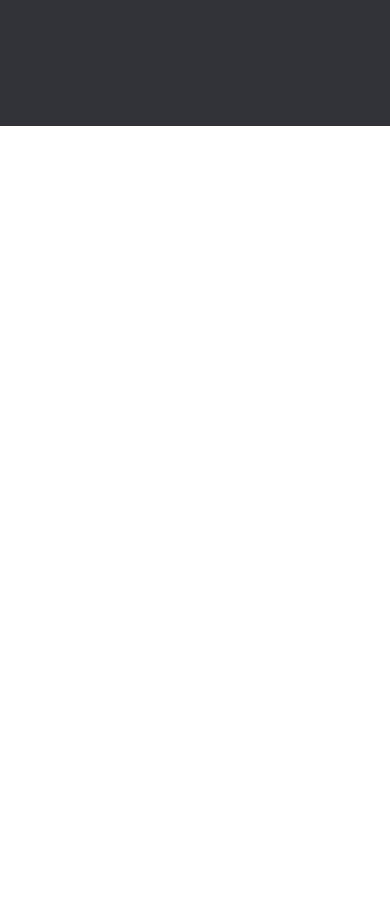
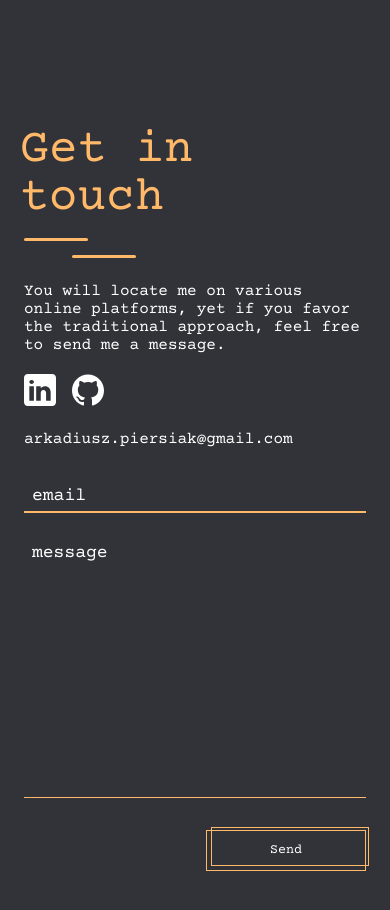
Before and after one commit to PanKarton/PersonalWebsite, a Next.js app: page / in a window 390 px wide. Shown: the part 1880-2790 px from the top of the page. Before the commit the page ends 2006 px from the top, so only its background shows below. Built offline with nearby package versions, Linux system fonts and the light colour scheme.

Commit message:
style/made contact section and contact form responsive

```diff
--- a/src/components/molecules/MainPageSection/MainPageSection.styles.ts
+++ b/src/components/molecules/MainPageSection/MainPageSection.styles.ts
@@ -5,7 +5,6 @@ export const StyledSection = styled.section`
   display: flex;
   justify-content: center;
   .max-width-wrapper {
-    /* border-inline: 1px solid wheat; */
     position: relative;
 
     width: 100%;
--- a/src/modules/MainPage/ContactForm/ContactForm.styles.ts
+++ b/src/modules/MainPage/ContactForm/ContactForm.styles.ts
@@ -1,24 +1,17 @@
 import styled from 'styled-components';
-
-export const StyledFormWrapper = styled.form`
-  display: flex;
-  align-items: center;
-  justify-content: center;
-
-  background-color: ${({ theme }) => theme.color.primary};
-`;
 
 export const StyledForm = styled.form`
   height: 100%;
-  width: min(100%, 24rem);
 
   display: flex;
   flex-direction: column;
   justify-content: center;
   gap: 2rem;
+  width: 100%;
 
-  padding-block: 3rem 2.5rem;
-  padding-inline: 0.75rem;
+  @media screen and (min-width: 50rem) {
+    max-width: 32.5rem;
+  }
 `;
 
 export const StyledSubmit = styled.button`
@@ -65,18 +58,3 @@ export const StyledSubmit = styled.button`
     }
   }
 `;
-
-export const StyledCloseButton = styled.button`
-  position: absolute;
-  top: 1rem;
-  right: 1rem;
-  background-color: ${({ theme }) => theme.color.primary};
-  border: none;
-
-  color: ${({ theme }) => theme.color.contrast};
-  font-size: 1.5rem;
-
-  @media screen and (min-width: 50rem) {
-    display: none;
-  }
-`;
--- a/src/modules/MainPage/ContactForm/ContactForm.tsx
+++ b/src/modules/MainPage/ContactForm/ContactForm.tsx
@@ -2,31 +2,14 @@
 
 import { ContactFormInput } from '../ContactFormInput/ContactFormInput';
 import { ContactFormTextArea } from '../ContactFormTextArea/ContactFormTextArea';
-import { AiOutlineClose } from 'react-icons/ai';
-import {
-  StyledSubmit,
-  StyledForm,
-  StyledCloseButton,
-  StyledFormWrapper,
-} from './ContactForm.styles';
+import { StyledSubmit, StyledForm } from './ContactForm.styles';
 
-type ContactFormProps = {
-  handleClose: () => void;
-  isOpen: boolean;
-};
-
-export const ContactForm = ({ handleClose, isOpen }: ContactFormProps) => {
+export const ContactForm = () => {
   return (
-    <StyledFormWrapper>
-      <StyledForm>
-        <ContactFormInput type="email" label="Your email" id="email" />
-        <ContactFormTextArea label="how can I help you?" id="message" />
-
-        <StyledSubmit>Send</StyledSubmit>
-        <StyledCloseButton className="close-button" onClick={handleClose}>
-          <AiOutlineClose />
-        </StyledCloseButton>
-      </StyledForm>
-    </StyledFormWrapper>
+    <StyledForm>
+      <ContactFormInput id="email" label="email" type="email" />
+      <ContactFormTextArea id="message" label="message" />
+      <StyledSubmit>Send</StyledSubmit>
+    </StyledForm>
   );
 };
--- a/src/modules/MainPage/ContactMeSection/ContactMeSection.styles.ts
+++ b/src/modules/MainPage/ContactMeSection/ContactMeSection.styles.ts
@@ -2,37 +2,50 @@ import styled from 'styled-components';
 
 export const FlexWrapper = styled.div`
   position: relative;
-  height: 100%;
-
-  display: flex;
-  align-items: center;
-  justify-content: center;
-
-  overflow: hidden;
-`;
-
-export const StyledWrapper = styled.div`
-  width: calc(100vw - 3rem);
+  width: calc(100% - 3rem);
+  margin-inline: auto;
 
   display: flex;
   flex-direction: column;
   align-items: flex-start;
-  gap: 0.5rem;
+  gap: 2rem;
+
+  padding-bottom: 7rem;
 
   h2 {
-    @media screen and (min-width: 87.5rem) {
-      /* font-size: ${({ theme }) => theme.fontSize.text8XL}; */
-    }
+    translate: -0.25rem 0;
   }
 
-  .paragraph {
-    margin-top: 0.75rem;
-    font-size: 1rem;
+  @media screen and (min-width: 37.5rem) {
+    gap: 4rem;
+    justify-content: space-between;
+  }
+
+  @media screen and (min-width: 62.5rem) {
+    flex-direction: row;
+  }
+`;
+
+export const StyledTextWrapper = styled.div`
+  display: flex;
+  flex-direction: column;
+  align-items: flex-start;
+  gap: 1rem;
+`;
+
+export const StyledParagraph = styled.p`
+  color: ${({ theme }) => theme.color.contrast};
+  max-width: 26rem;
+
+  margin-top: 0.5rem;
+
+  @media screen and (min-width: 87.5rem) {
+    font-size: ${({ theme }) => theme.fontSize.textLG};
   }
 `;
 
 export const IconsWrapper = styled.div`
-  margin-top: 1.5rem;
+  margin-top: 0.25rem;
   display: flex;
   gap: 1rem;
   width: min(100%, 270px);
--- a/src/modules/MainPage/ContactMeSection/ContactMeSection.tsx
+++ b/src/modules/MainPage/ContactMeSection/ContactMeSection.tsx
@@ -2,29 +2,29 @@ import Link from 'next/link';
 import Image from 'next/image';
 import linkedInIcon from 'public/images/linkedin-icon.svg';
 import gitHub from 'public/images/gh-icon-white.svg';
-import { BsEnvelope } from 'react-icons/bs';
 import { DoubleLineDivider } from '@/components/atoms/DoubleLineDivider/DoubleLineDivider';
 import { SectionHeading } from '@/components/atoms/SectionHeading/SectionHeading';
 import { SectionParagraph } from '@/components/atoms/SectionParagraph/SectionParagraph';
 import { MainPageSection } from '@/components/molecules/MainPageSection/MainPageSection';
 import { ContactForm } from '../ContactForm/ContactForm';
-import { FlexWrapper, IconsWrapper, StyledWrapper } from './ContactMeSection.styles';
-import { useCallback, useState } from 'react';
+import {
+  FlexWrapper,
+  IconsWrapper,
+  StyledTextWrapper,
+  StyledParagraph,
+} from './ContactMeSection.styles';
 
 export const ContactMeSection = () => {
-  const [isContactFormVisible, setisContactFormVisible] = useState(false);
-
-  const handleToggleContactForm = useCallback(() => {
-    setisContactFormVisible(prev => !prev);
-  }, []);
-
   return (
     <MainPageSection id="contact-me">
       <FlexWrapper>
-        <StyledWrapper>
+        <StyledTextWrapper>
           <SectionHeading>Get in touch</SectionHeading>
           <DoubleLineDivider />
-          <SectionParagraph className="paragraph">arkadiusz.piersiak@gmail.com</SectionParagraph>
+          <StyledParagraph>
+            You will locate me on various online platforms, yet if you favor the traditional
+            approach, feel free to send me a message.
+          </StyledParagraph>
 
           <IconsWrapper>
             <div className="icon">
@@ -37,15 +37,10 @@ export const ContactMeSection = () => {
                 <Image src={gitHub} alt="icon" fill />
               </Link>
             </div>
-            <div className="icon icon--envelope">
-              <button onClick={handleToggleContactForm}>
-                <BsEnvelope />
-              </button>
-            </div>
           </IconsWrapper>
-        </StyledWrapper>
-
-        <ContactForm handleClose={handleToggleContactForm} isOpen={isContactFormVisible} />
+          <StyledParagraph>arkadiusz.piersiak@gmail.com</StyledParagraph>
+        </StyledTextWrapper>
+        <ContactForm />
       </FlexWrapper>
     </MainPageSection>
   );
--- a/src/modules/MainPage/MainPageSectionsWrapper/MainPageSectionsWrapper.tsx
+++ b/src/modules/MainPage/MainPageSectionsWrapper/MainPageSectionsWrapper.tsx
@@ -9,7 +9,7 @@ export const MainPageSectionsWrapper = () => {
       <HelloSection />
       <AboutMeSection />
       <MyProjectsSection />
-      {/* <ContactMeSection /> */}
+      <ContactMeSection />
     </div>
   );
 };
```
